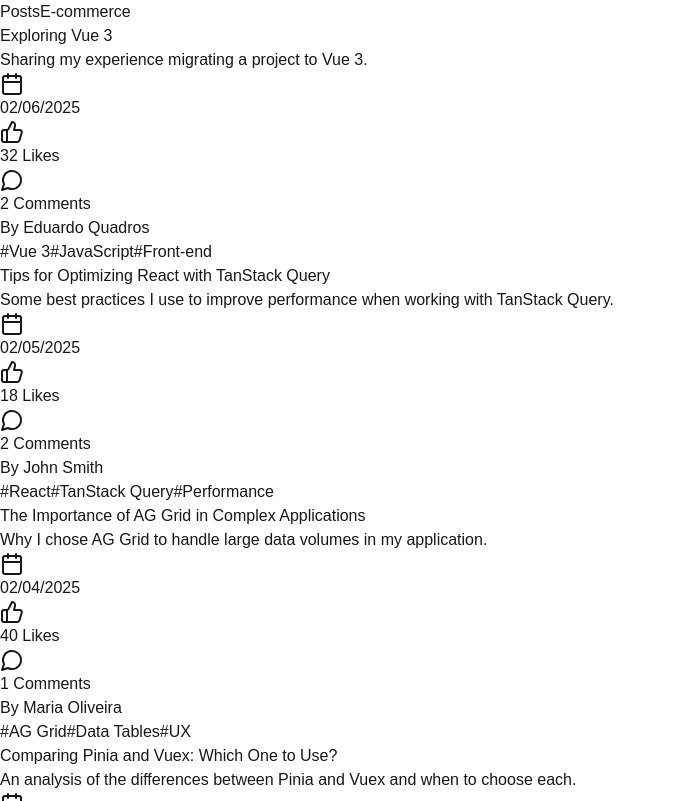
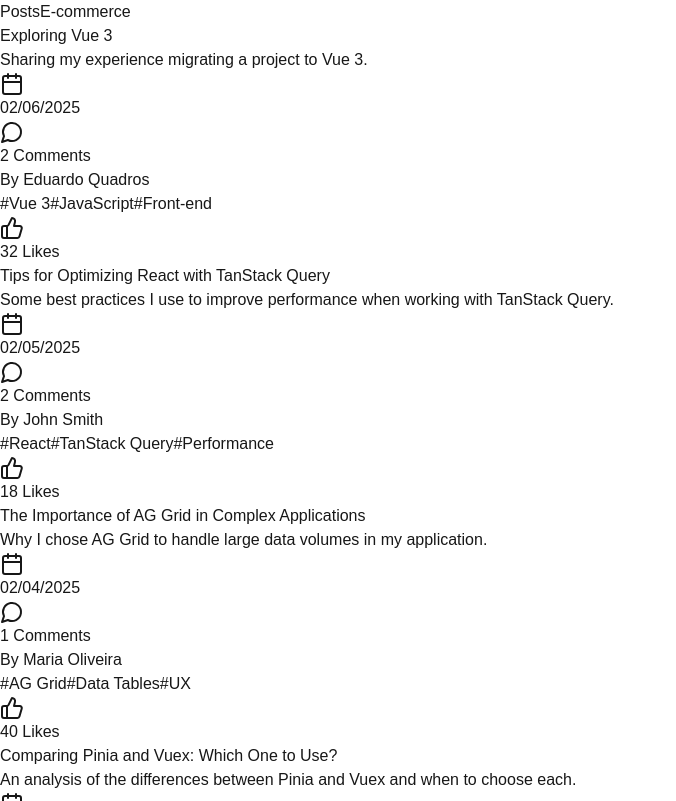
Before and after one commit to Eduux/curotec-test, a Next.js app: page /posts in a window 1280 px wide. Shown: the top 801 px of the page, without its empty margins (0-676 px from the left). Built offline with nearby package versions, Linux system fonts and the light colour scheme.

Commit message:
feat: post card adjust

```diff
--- a/src/app/posts/components/post-card.tsx
+++ b/src/app/posts/components/post-card.tsx
@@ -2,6 +2,7 @@
 
 import { Post } from "@/app/domain/posts/types";
 import { formatDate } from "@/app/utils";
+import Link from "next/link";
 
 type Props = {
   post: Post;
@@ -10,15 +11,14 @@
 export default function PostCard({ post }: Props) {
   return (
     <div className="bg-white shadow-md rounded-xl p-5 border border-gray-200 transition-transform hover:scale-[1.01] hover:shadow-lg">
+      <Link href={`/posts/${post.id}`}>
         <h2 className="text-lg font-bold text-gray-900">{post.title}</h2>
+
         <p className="text-gray-700 mt-1">{post.description}</p>
 
         <div className="mt-4 text-sm text-gray-500 flex flex-wrap gap-2">
           <span className="bg-gray-100 px-3 py-1 rounded-md flex items-center">
             <Calendar className="mr-2" /> {formatDate(post.created_at)}
-        </span>
-        <span className="bg-gray-100 px-3 py-1 rounded-md flex items-center">
-          <ThumbsUp className="mr-2" /> {post.likes} Likes
           </span>
           <span className="bg-gray-100 px-3 py-1 rounded-md flex items-center">
             <MessageCircle className="mr-2" /> {post.comments.length} Comments
@@ -28,7 +28,9 @@
         <div className="mt-4">
           <span className="text-sm text-gray-600">By {post.author}</span>
         </div>
+      </Link>
 
+      <div className="space-y-5 md:space-y-0 md:flex items-center justify-between">
         <div className="mt-3 flex flex-wrap gap-2">
           {post.tags.map((tag) => (
             <span
@@ -39,6 +41,11 @@
             </span>
           ))}
         </div>
+
+        <button className="bg-gray-100 border px-4 py-1.5 rounded-md flex items-center text-gray-500 hover:border-black">
+          <ThumbsUp className="mr-2" /> {post.likes} Likes
+        </button>
+      </div>
     </div>
   );
 }
```
Also changed, not shown: src/app/posts/[id]/page.tsx (added). Lines whose indentation alone changed are shown as unchanged.
